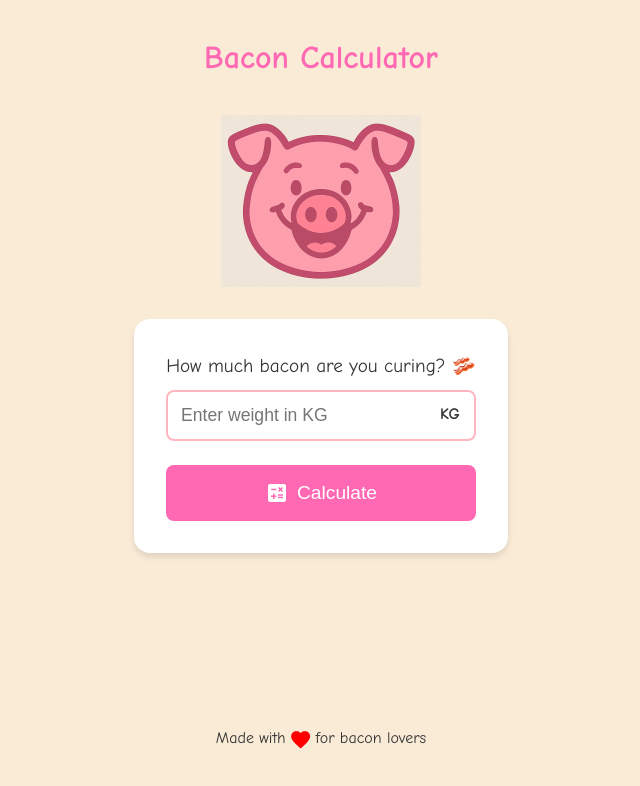
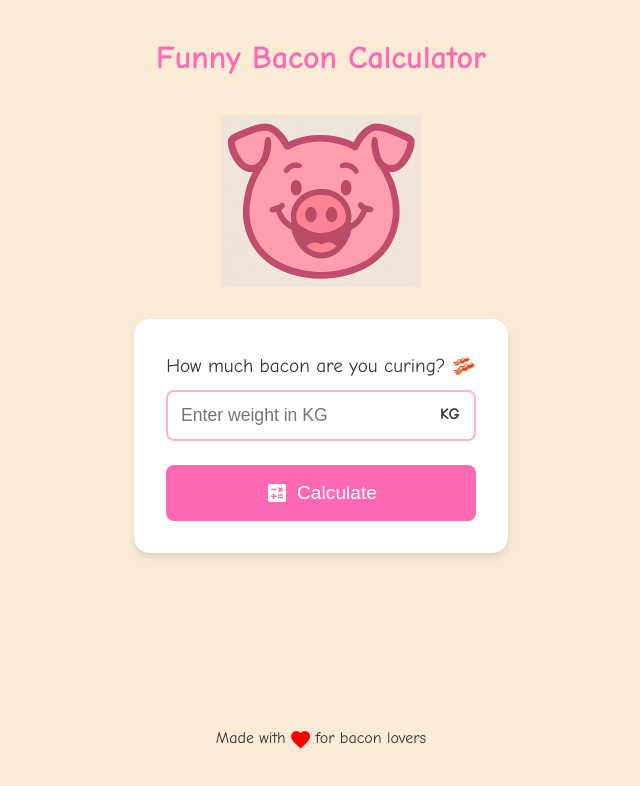
Before and after one commit to rmoreirao/baconzitos, a plain HTML site: page index.html in a window 1280 px wide. Shown: the whole page, without its empty margins (319-959 px from the left). Drawn offline with Linux system fonts and the light colour scheme.

Commit message:
fix: Correct title and header for consistency in the bacon calculator

```diff
--- a/index.html
+++ b/index.html
@@ -3,7 +3,7 @@
 <head>
     <meta charset="UTF-8">
     <meta name="viewport" content="width=device-width, initial-scale=1.0">
-    <title>Funny Bacon Brine Calculator 🐷</title>
+    <title>Funny Bacon Calculator 🐷</title>
     <link href="https://fonts.googleapis.com/icon?family=Material+Icons" rel="stylesheet">
     <link href="https://fonts.googleapis.com/css2?family=Comic+Neue:wght@400;700&display=swap" rel="stylesheet">
     <link rel="stylesheet" href="css/styles.css">
@@ -12,7 +12,7 @@
     <div class="container">
         <header>
             <div class="logo" role="banner">
-                <h1>Bacon Calculator</h1>
+                <h1>Funny Bacon Calculator</h1>
                 <img src="bacon-recipe-calculator.png" alt="Funny Pig Logo" class="logo-image">
             </div>
         </header>
```
